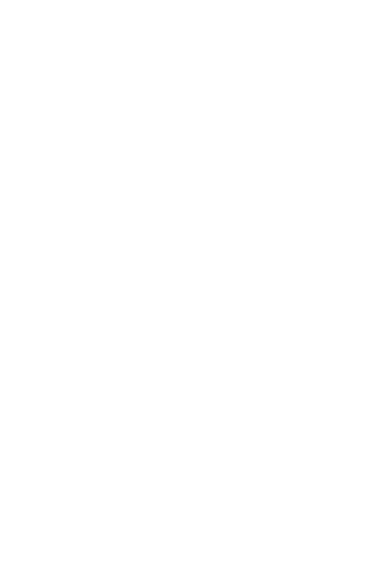
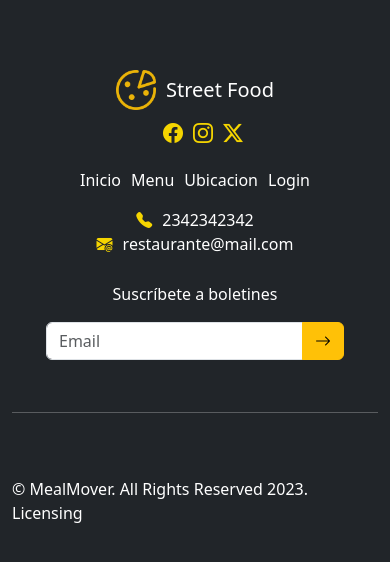
Before and after one commit to javieruncos/street-food, a React (Vite) app: page /login in a window 390 px wide. Shown: the part 846-1408 px from the top of the page. Before the commit the page ends 844 px from the top, so only its background shows below. Built offline with nearby package versions, Linux system fonts and the light colour scheme.

Commit message:
agregamos el footer

```diff
--- a/src/App.jsx
+++ b/src/App.jsx
@@ -18,6 +18,7 @@
 import StateUsuarios from "./context/stateUsuarios"
 import RutasProtegidas from "./routes/RutasProtegidas"
 import RutasAdmin from "./routes/RutasAdmin"
+import FooterMenu from "./components/common/FooterMenu"
 
 function App() {
   return (
@@ -42,6 +43,7 @@
                   </RutasProtegidas>
                 }></Route>
               </Routes>
+              <FooterMenu></FooterMenu>
             </BrowserRouter>
           </div>
         </StateCarrito>
--- /dev/null
+++ b/src/assets/style/Footer.css
@@ -0,0 +1,100 @@
+.containerFooter{
+    width: 100%;
+   color: white;
+}
+
+.coluumnFooter a {
+  text-decoration: none;
+  color: white;
+}
+
+.columnMenu-footer i{
+    color: #f5d500;
+}
+
+.coluumnFooter a:hover{
+    color: yellow;
+}
+
+.columnFooter{
+    height: 150px;
+    width: 100%;
+
+}
+
+.columnMenu-footer{
+    display: flex;
+    gap: 30px;
+}
+
+.redesFooter i{
+   color: #f5d500;
+}
+
+.redesFooter i:hover{
+  color: white;
+}
+
+
+.nameFooter{
+    display: flex;
+    gap: 10px;
+}
+
+.logoFooter{
+    width: 40px;
+}
+
+.nameFooter img{
+    height: 100%;
+    width: 100%;
+}
+
+@media screen and (max-width:767px) {
+
+    .containerFooter{
+        width: 100%;
+       color: white;
+       padding-bottom: 40px;
+    }
+
+    .columnFooter {
+        height: 83px;
+        width: 100%;
+        margin-bottom: 15px;
+    }
+
+    .columnMenu-footer{
+        display: flex;
+        justify-content: center;
+        align-items: center;
+        gap: 10px;
+        text-align: center;
+    }
+
+    .columnForm-footer{
+        display: flex;
+        flex-direction: column;
+        justify-content: center;
+        align-items: center;
+        margin-top: 26px;
+    }
+
+    .redesFooter i{
+        color: #f5d500;
+        font-size: 30px;
+
+     }
+}
+@media screen and (max-width:991px) {
+    .nameFooter{
+       display: flex;
+       justify-content: center;
+       align-items: center;
+    }
+
+    .redesFooter{
+        display: flex;
+        justify-content: center;
+    }
+}
--- /dev/null
+++ b/src/components/common/FooterMenu.jsx
@@ -0,0 +1,89 @@
+import React from 'react';
+import "../../assets/style/Footer.css";
+import logoFood from "../../assets/img/logoFood.png";
+import { Form, InputGroup, Button } from 'react-bootstrap';
+
+const FooterMenu = () => {
+    return (
+        <div>
+            <div className='containerFooter bg-dark pt-5'>
+                <div className='container pt-4'>
+                    <div className='row' data-aos="zoom-in">
+                        <div className='col-12 col-md-12 col-lg-3'>
+                            <div className='columnFooter'>
+                                <div className='container nameFooter'>
+                                    <div className='logoFooter'>
+                                        <img src={logoFood} alt="" />
+                                    </div>
+                                    <div>
+                                        <span className='fs-5  fontGlobal'>Street Food</span>
+                                    </div>
+                                </div>
+                                <div className='container  columnMenu-footer  redesFooter ms-2'>
+                                    <a href='' className='redesFooter pt-2'>
+                                        <i className="bi bi-facebook  fs-5"></i>
+                                    </a>
+                                    <a href='' className='redesFooter pt-2'>
+                                        <i className="bi bi-instagram  fs-5"></i>
+                                    </a>
+                                    <a href='' className='redesFooter pt-2'>
+                                        <i className="bi bi-twitter-x fs-5"></i>
+                                    </a>
+                                </div>
+                            </div>
+                        </div>
+                        <div className='col-12 col-md-6 col-lg-5'>
+                            <div className='coluumnFooter'>
+                                <div className=' container  columnMenu-footer'>
+                                    <a href="/">Inicio</a>
+                                    <a href="/menuProduct">Menu</a>
+                                    <a href="/ubicacion">Ubicacion</a>
+                                    <a href="/login">Login</a>
+                                </div>
+                                <div className=' container pt-3 columnMenu-footer'>
+                                    <span>
+                                        <i className="bi bi-telephone-fill fs-6 "></i>
+                                    </span>
+                                    <span>2342342342</span>
+                                </div>
+                                <div className=' container  columnMenu-footer'>
+                                    <span>
+                                        <i className="bi bi-envelope-at-fill"></i>
+                                    </span>
+                                    <span>restaurante@mail.com</span>
+                                </div>
+                            </div>
+                        </div>
+                        <div className='col-12 col-md-6 col-lg-4'>
+                            <div className='columnFooter'>
+                                <div className='container  columnForm-footer'>
+                                    <p>Suscríbete a boletines</p>
+                                    <Form>
+                                        <InputGroup className="mb-3 w-100">
+                                            <Form.Control
+                                                placeholder="Email"
+                                                aria-label="Recipient's username"
+                                                aria-describedby="basic-addon2"
+                                            />
+                                            <Button variant="btn btn-warning" id="button-addon2">
+                                                <i className="bi bi-arrow-right"></i>
+                                            </Button>
+                                        </InputGroup>
+                                    </Form>
+                                </div>
+                            </div>
+                        </div>
+                    </div>
+                    <div className='pt-3'>
+                        <hr />
+                        <div className='py-5 d-flex justify-content-center'>
+                            <p>© MealMover. All Rights Reserved 2023. Licensing</p>
+                        </div>
+                    </div>
+                </div>
+            </div>
+        </div>
+    );
+};
+
+export default FooterMenu;
```
